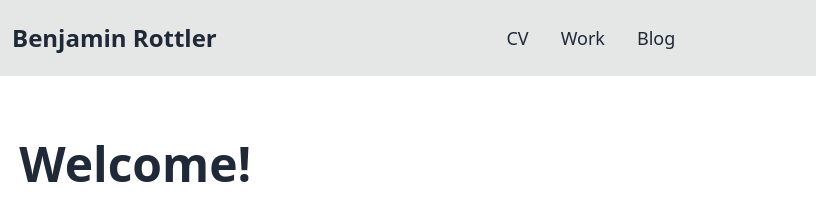
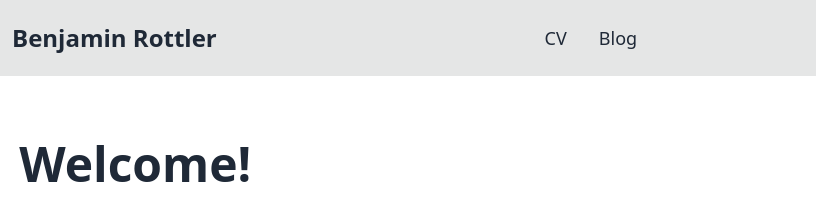
Before and after one commit to QuantumDancer/rottler.io, an Astro site in the folder webpage/: page / in a window 1280 px wide. Shown: the top 201 px of the page, 61-877 px from the left. Built offline with nearby package versions, Linux system fonts and the light colour scheme; Astro itself is replaced by a stand-in of ours.

Commit message:
Hide link to work section

```diff
--- a/webpage/src/components/Header.astro
+++ b/webpage/src/components/Header.astro
@@ -4,7 +4,7 @@ import { Icon } from "astro-icon/components"
 // Main menu items
 const textLinks: { label: string; href: string }[] = [
     { label: "CV", href: "/cv/" },
-    { label: "Work", href: "/work/" },
+    // { label: "Work", href: "/work/" },
     { label: "Blog", href: "/blog/" },
 ]
 
@@ -29,10 +29,7 @@ const socialLinks: { label: string; href: string; icon: string }[] = [
                     <div tabindex="0" role="button" class="btn btn-ghost md:hidden">
                         <Icon name="list" class="h-5 w-5" />
                     </div>
-                    <ul
-                        tabindex="0"
-                        class="menu menu-sm dropdown-content mt-3 z-[1] p-2 shadow bg-base-100 rounded-box w-52"
-                    >
+                    <ul tabindex="0" class="menu menu-sm dropdown-content mt-3 z-[1] p-2 shadow bg-base-100 rounded-box w-52">
                         {
                             textLinks.map(({ label, href }) => (
                                 <li>
```
